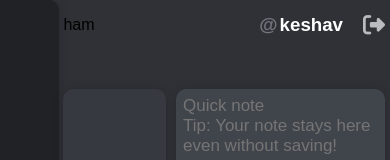
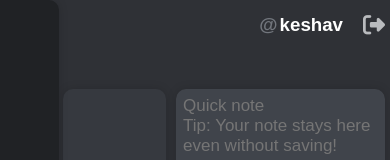
Before and after one commit to keshavDooleea/kshared, an Angular app in the folder frontend/: page /home in a window 390 px wide. Shown: the top 160 px of the page. Built offline with nearby package versions, Linux system fonts and the light colour scheme; a web font is replaced by a local one.

Commit message:
added hamburgers span

```diff
--- a/frontend/src/app/components/home/home.component.scss
+++ b/frontend/src/app/components/home/home.component.scss
@@ -32,6 +32,7 @@ app-notes-container {
   transition: 0.3s width;
   border-radius: 0 styles.$borderRadius styles.$borderRadius 0;
   box-shadow: 0 0 10px rgba(0, 0, 0, 0.15);
+  z-index: 3;
 }
 
 .show-navbar {
--- a/frontend/src/app/components/home/navbar/navbar.component.html
+++ b/frontend/src/app/components/home/navbar/navbar.component.html
@@ -1,5 +1,7 @@
-<div class="navbar-item" (mouseover)="showNavbar()">
-  <span>ham</span>
+<div class="hamburger" (mouseover)="showNavbar()">
+  <span></span>
+  <span></span>
+  <span></span>
 </div>
 <div class="navbar-item">
   <h3><span>@</span>keshav</h3>
--- a/frontend/src/app/components/home/navbar/navbar.component.scss
+++ b/frontend/src/app/components/home/navbar/navbar.component.scss
@@ -1,7 +1,9 @@
 @use "../../../../styles.scss" as styles;
 
 .navbar-item {
-  display: flex;
+  width: 100%;
+  height: 100%;
+  @include styles.displayFlex(row, center, flex-end);
 }
 
 h3 {
@@ -18,3 +20,32 @@ h3 {
 i {
   font-size: 22px;
 }
+
+.hamburger {
+  position: absolute;
+  top: 2vh;
+  left: 1.5%;
+  z-index: 2;
+  height: 3vh;
+  width: 30px;
+  @include styles.displayFlex(column, flex-start, space-between);
+
+  span {
+    height: 20%;
+    background-color: styles.$itemNormal;
+    border-radius: styles.$smallBorderRadius;
+
+    &:nth-child(1) {
+      width: 80%;
+    }
+
+    &:nth-child(2) {
+      width: 55%;
+      margin: 2px 0;
+    }
+
+    &:nth-child(3) {
+      width: 30%;
+    }
+  }
+}
```
